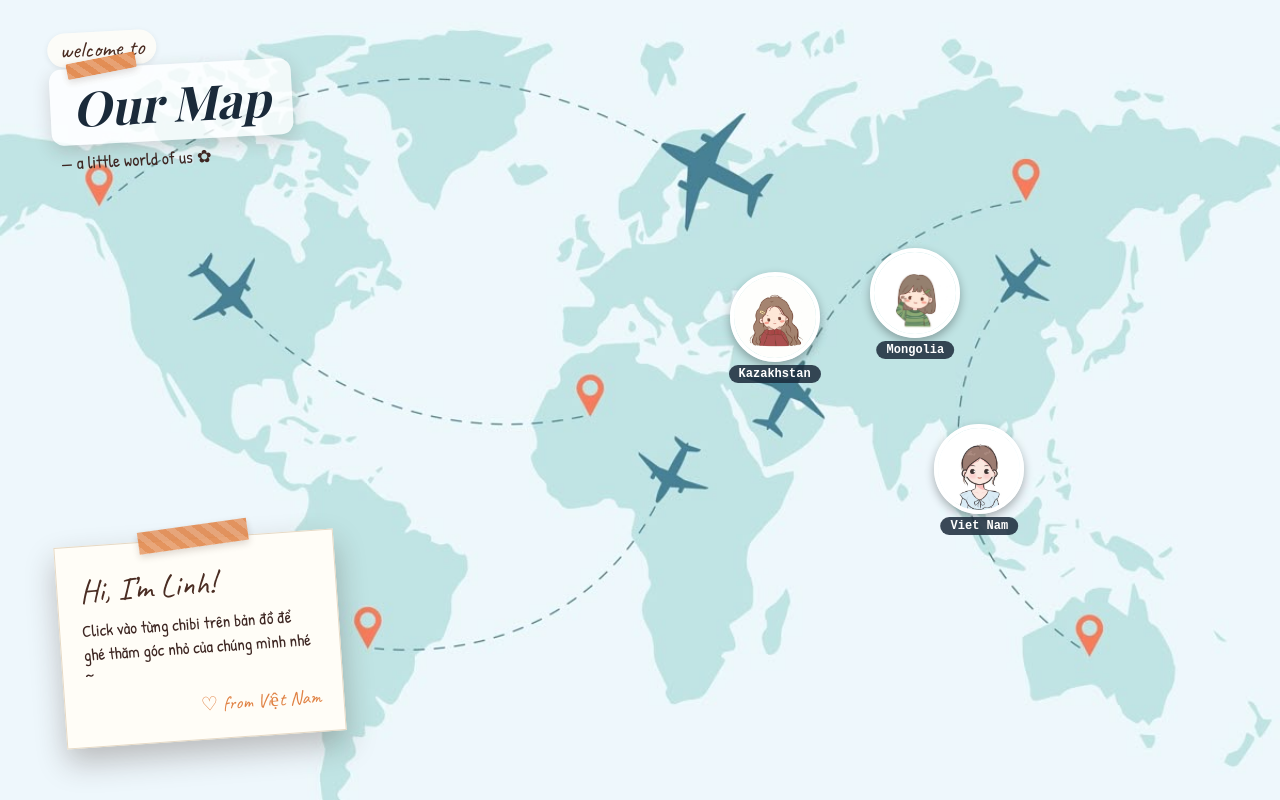
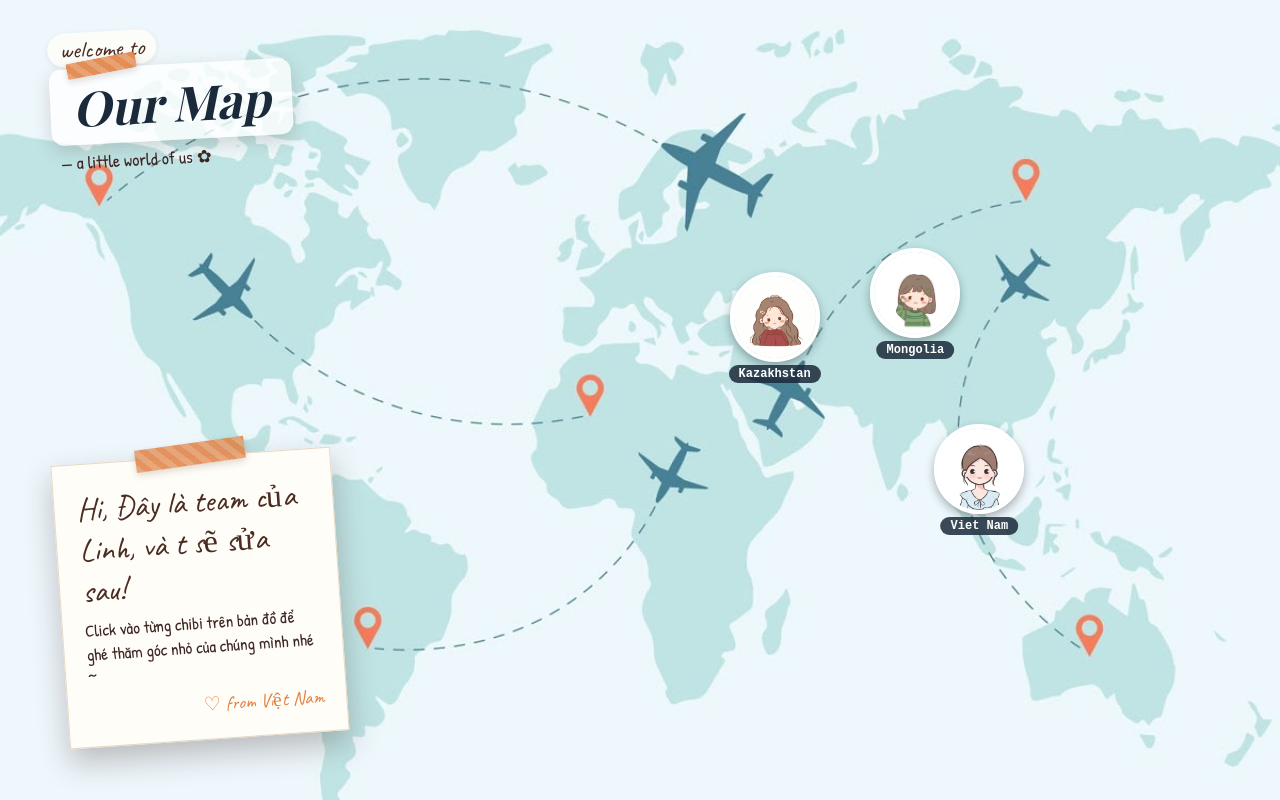
Before and after one commit to haonqptit/projectWebAI, a React (Vite) app: page /member/1 in a window 1280 px wide. Built offline with nearby package versions, Linux system fonts and the light colour scheme; a web font is replaced by a local one.

Commit message:
Update intro card title

```diff
--- a/src/App.tsx
+++ b/src/App.tsx
@@ -33,7 +33,7 @@ function App() {
       {/* Polaroid giới thiệu */}
       <div className="intro-card">
         <span className="intro-card__tape" />
-        <p className="intro-card__title">Hi, I’m Linh!</p>
+        <p className="intro-card__title">Hi, Đây là team của Linh, và t sẽ sửa sau!</p>
         <p className="intro-card__body">
           Click vào từng chibi trên bản đồ để ghé thăm góc nhỏ của chúng mình nhé ~
         </p>
```
